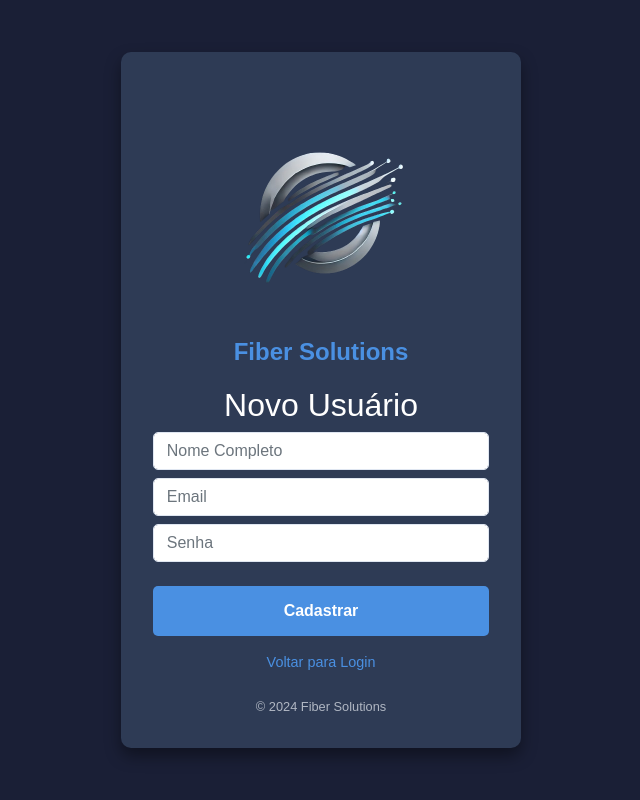
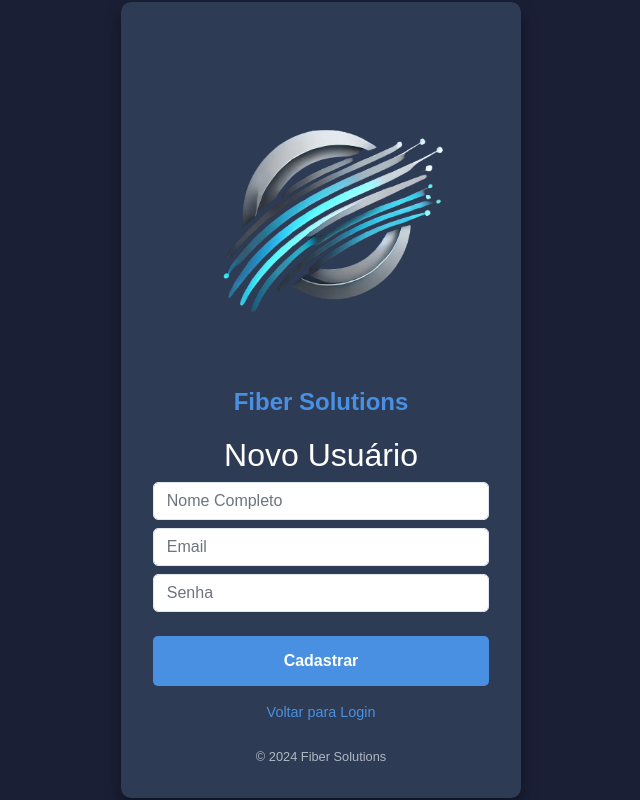
Before and after one commit to Edvan-dev/DevWeb, a plain HTML site: page Projeto_2024.2/Up_detector/cadastro.html in a window 1280 px wide. Shown: the whole page, without its empty margins (319-959 px from the left). Drawn offline with nearby package versions, Linux system fonts and the light colour scheme.

Commit message:
content: add atualização do logo

```diff
--- a/Projeto_2024.2/Up_detector/cadastro.html
+++ b/Projeto_2024.2/Up_detector/cadastro.html
@@ -12,7 +12,7 @@
 <body>
     <div class="register-container">
         <div class="logo">
-            <img src="/Up_detector/img/Logo-removebg-preview.png" alt="Fiber Solutions Logo">
+            <img src="/img/Logo-removebg-preview.png" alt="Fiber Solutions Logo">
         </div>
         <div class="app-title">Fiber Solutions</div>
         <h2>Novo Usuário</h2>
--- a/Projeto_2024.2/Up_detector/css/styles.css
+++ b/Projeto_2024.2/Up_detector/css/styles.css
@@ -20,7 +20,7 @@ body {
 }
 
 .logo img {
-    width: 250px; /* Tamanho ajustável conforme necessário */
+    width: 350px; /* Tamanho ajustável conforme necessário */
     height: auto;
 }
 
```
Also changed, not shown: Projeto_2024.2/Up_detector/index.html (+1 -1 lines).
